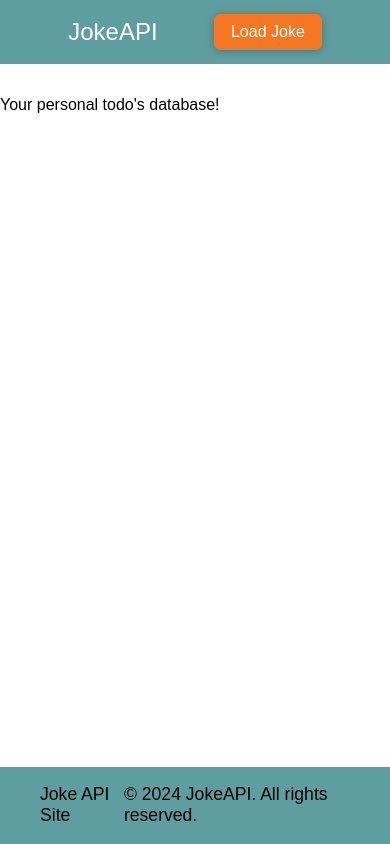
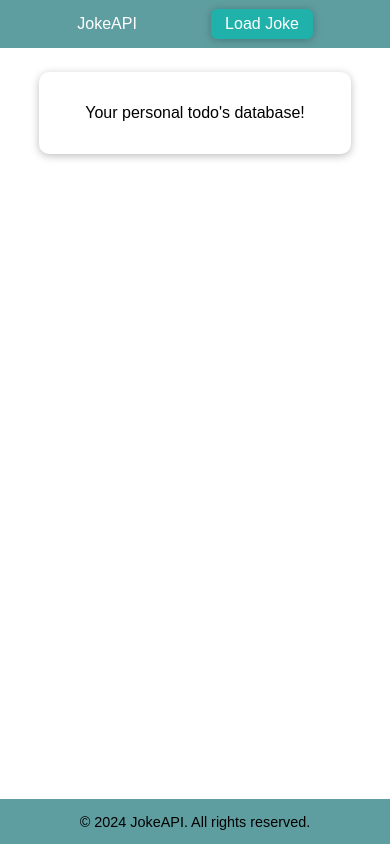
Before and after one commit to bupka/api_joke_generator, a website: page index.html in a window 390 px wide. Drawn offline with Linux system fonts and the light colour scheme.

Commit message:
added responsive design and some color changing

```diff
--- a/styles/app.css
+++ b/styles/app.css
@@ -56,9 +56,8 @@ header button {
   font: inherit;
   padding: 0.5rem 1rem;
   justify-self: center;
-
-  background: #f67722;
-  border: 1px solid #f67722;
+  background: #20b2aa;
+  border: 1px solid #20b2aa;
   color: white;
   border-radius: 6px;
   box-shadow: 0 1px 8px rgba(0, 0, 0, 0.26);
@@ -67,14 +66,9 @@ header button {
 
 header button:hover,
 header button:active {
-  background: #f3cc4b;
-  border-color: #f3cc4b;
-  color: #995200;
-}
-
-.logo span {
-  color: #fff;
-  font-size: 1.5rem;
+  background: #afeeee;
+  border-color: #afeeee;
+  color: #2f4f4f;
 }
 
 footer a,
@@ -91,3 +85,87 @@ footer a:hover {
   cursor: pointer;
   color: burlywood;
 }
+
+.logo span {
+  color: #fff;
+  font-size: 1.5rem;
+}
+
+.card {
+  max-width: 20em;
+  background: white;
+  border-radius: 10px;
+  box-shadow: 0 2px 8px rgba(0, 0, 0, 0.26);
+}
+
+#entry-text {
+  width: 30rem;
+  margin: 1rem auto;
+  margin: 0 auto;
+  max-width: 70%;
+  padding: 1rem;
+}
+
+#entry-text p {
+  font-size: 1.2rem;
+  text-align: center;
+}
+
+@media (max-width: 30em) {
+  body {
+    min-height: 100vh;
+    margin: 0;
+    padding: 0;
+    display: grid;
+    grid-gap: 1rem;
+    grid-template-columns: auto;
+    grid-template-rows: auto 4fr auto;
+    grid-template-areas:
+      "head  "
+      "main "
+      "foot ";
+  }
+
+  header {
+    grid-area: head;
+    height: 3rem;
+  }
+
+  header button {
+    padding: 0.3rem 0.8rem;
+    font-size: 1rem;
+  }
+
+  main {
+    /* width: 80%; */
+    grid-area: main;
+  }
+
+  footer {
+    grid-area: foot;
+  }
+
+  footer p {
+    font-size: 0.9rem;
+  }
+
+  footer a {
+    display: none;
+  }
+
+  #entry-text {
+    width: 20rem;
+    margin: 0.5rem auto;
+    max-width: 80%;
+  }
+
+  #entry-text p {
+    font-size: 1rem;
+    text-align: center;
+  }
+
+  .logo span {
+    color: #fff;
+    font-size: 1rem;
+  }
+}
```
